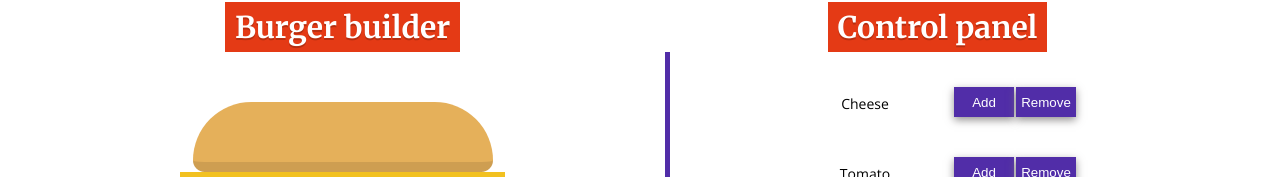
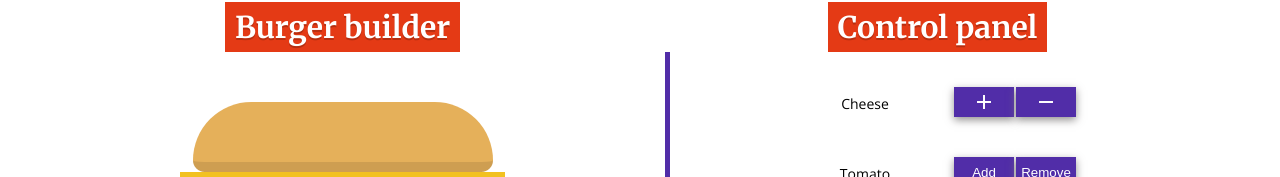
Before and after one commit to sergetoure09/myburger, a React app: page / in a window 1280 px wide. Shown: the part 272-449 px from the top of the page. Built offline with nearby package versions, Linux system fonts and the light colour scheme.

Commit message:
add remove

```diff
--- a/components/Panel.js
+++ b/components/Panel.js
@@ -9,8 +9,10 @@ const Panel=props=>{
         <Aux classes="controller">
         <span className="controller__ingredient">Cheese</span>
         <div className="controller__control-btn">
-        <button className=" controller__btn controler__btn--add">Add</button>
-        <button className=" controller__btn controler__btn--remove">Remove</button>
+        {/* <button className=" controller__btn controler__btn--add">Add</button> */}
+        <i class="material-icons controller__btn controler__btn--add">add</i>
+        {/* <button className=" controller__btn controler__btn--remove">Remove</button> */}
+        <i class="material-icons controller__btn controler__btn--remove">remove</i>
         </div>
         </Aux>
 
```
